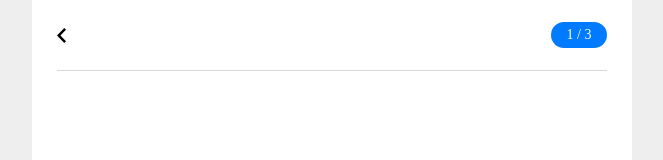
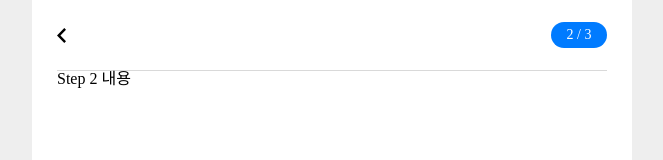
Before and after one commit to 1eemda2436/4team_pj_react, a Next.js app: page /join in a window 1280 px wide. Both pictures are taken after a click on the element "다음". Shown: the top 160 px of the page, without its empty margins (308-971 px from the left). Built offline with nearby package versions, Linux system fonts and the light colour scheme; a web font is replaced by a local one.

Commit message:
회원가입 기초 구현 수정

```diff
--- a/src/pages/join/index.js
+++ b/src/pages/join/index.js
@@ -1,13 +1,18 @@
 import styled from "styled-components"
 import ArrowL from '../../../public/asset/icons/arrowLeft.svg'
 import { useRouter } from "next/navigation";
+import { useState } from "react";
 
 export default function Join() {
     const router = useRouter();
+    const [step, setStep] = useState(1);
 
-    // const step = [
-    //     {page: "step1", component: }
-    // ]
+    const handleNextStep = () => {
+        if (step < 3) {
+            // 다음 단계 이동
+            setStep(step + 1);
+        }
+    };
 
     return(
         <MainComponent>
@@ -15,14 +20,35 @@ export default function Join() {
                 <Header>
                     <ArrowL onClick={() => router.back()} />
                     <StepBox>
-                        1 / 3
+                        {step} / 3
                     </StepBox>
                 </Header>
 
-                <NextBtn>다음</NextBtn>
+                <JoinContent>
+                    {step === 1 && <Step1Content />}
+                    {step === 2 && <Step2Content />}
+                    {step === 3 && <Step3Content />}
+                </JoinContent>
+
+                {/* 마지막 단계에서 버튼 안보이게 */}
+                {step < 3 && (
+                    <NextBtn onClick={handleNextStep}>다음</NextBtn>
+                )}
             </Component>
         </MainComponent>
     )
+}
+
+function Step1Content() {
+    return <div>Step 1 내용</div>;
+}
+
+function Step2Content() {
+    return <div>Step 2 내용</div>;
+}
+
+function Step3Content() {
+    return <div>Step 3 내용</div>;
 }
 
 const MainComponent = styled.div`
@@ -66,6 +92,8 @@ const StepBox = styled.div`
     padding: 6px 3px;
 `;
 
+const JoinContent = styled.div``;
+
 const NextBtn = styled.div`
     width: 600px;
     height: 70px;
```
